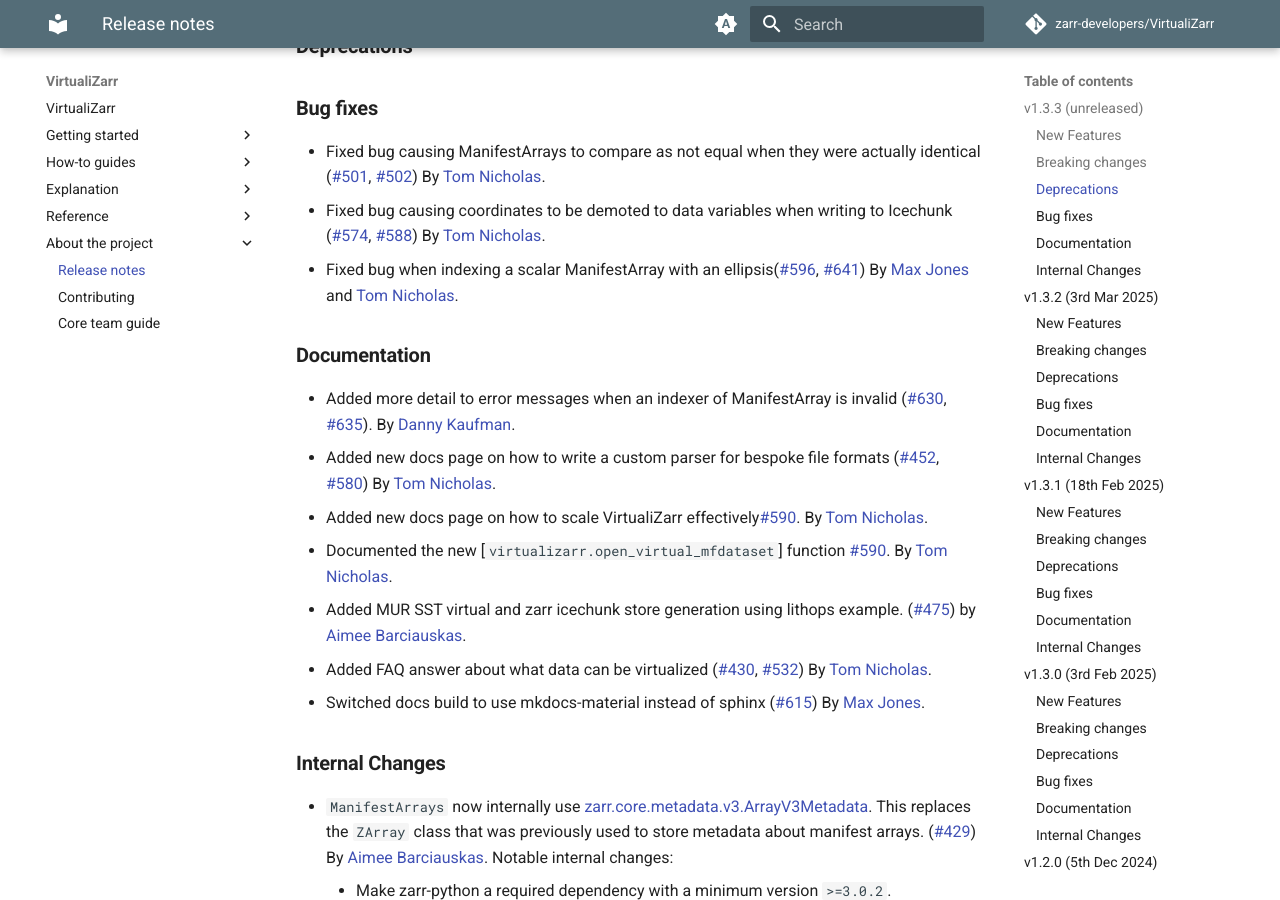
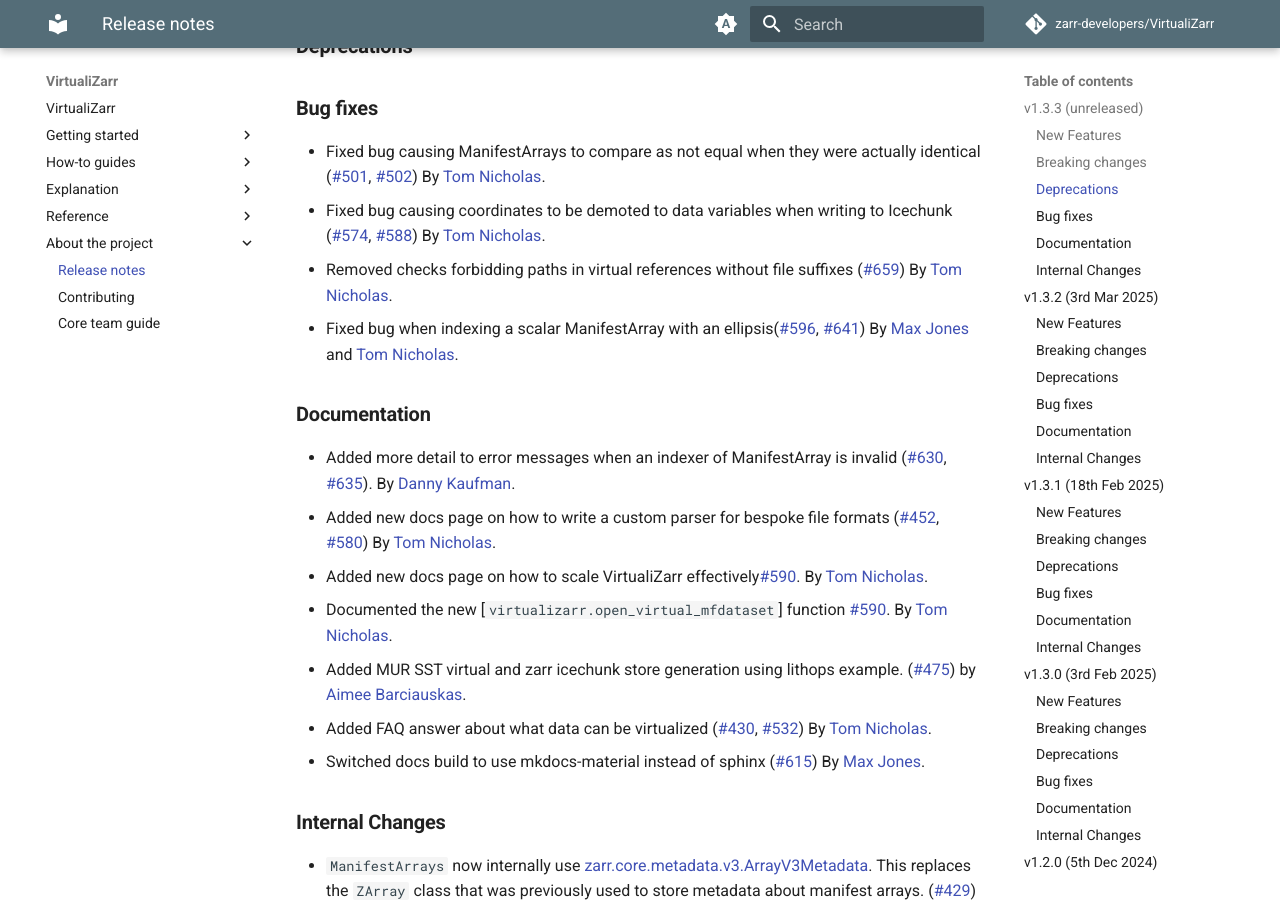
Before and after one commit to zarr-developers/VirtualiZarr, an MkDocs documentation site: the page built from docs/releases.md, in a window 1280 px wide and 900 px high, scrolled down 1263 px. Built offline with MkDocs 1.6.1 and Material for MkDocs 9.7.7, drawn with Linux system fonts in a browser that asks for light colours; comment, search, counter and statistics services are not loaded; the version menu is left out.

Commit message:
release note

```diff
--- a/docs/releases.md
+++ b/docs/releases.md
@@ -46,6 +46,8 @@
 - Fixed bug causing ManifestArrays to compare as not equal when they were actually identical ([#501](https://github.com/zarr-developers/VirtualiZarr/issues/501), [#502](https://github.com/zarr-developers/VirtualiZarr/pull/502))
   By [Tom Nicholas](https://github.com/TomNicholas).
 - Fixed bug causing coordinates to be demoted to data variables when writing to Icechunk ([#574](https://github.com/zarr-developers/VirtualiZarr/issues/574), [#588](https://github.com/zarr-developers/VirtualiZarr/pull/588))
+  By [Tom Nicholas](https://github.com/TomNicholas).
+- Removed checks forbidding paths in virtual references without file suffixes ([#659](https://github.com/zarr-developers/VirtualiZarr/pull/659))
   By [Tom Nicholas](https://github.com/TomNicholas).
 - Fixed bug when indexing a scalar ManifestArray with an ellipsis([#596](https://github.com/zarr-developers/VirtualiZarr/issues/596), [#641](https://github.com/zarr-developers/VirtualiZarr/pull/641))
   By [Max Jones](https://github.com/maxrjones) and [Tom Nicholas](https://github.com/TomNicholas).
```
